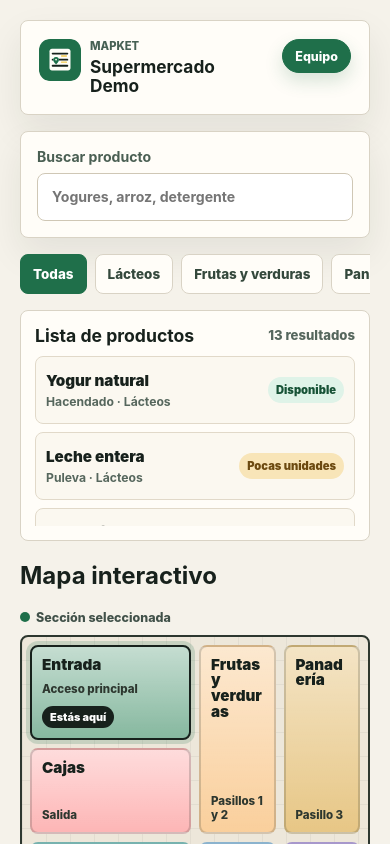
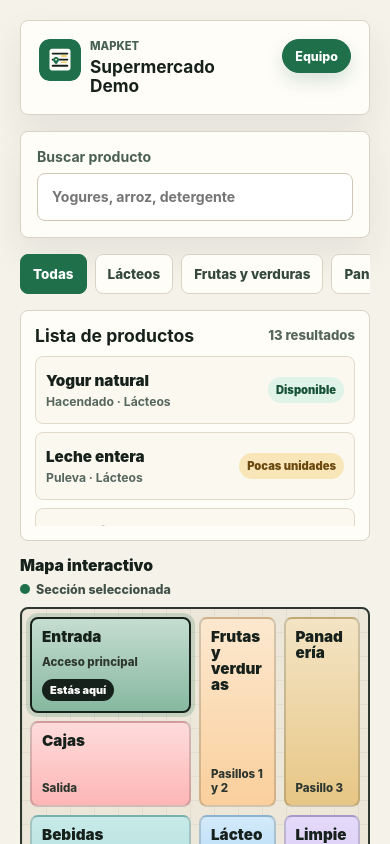
Before and after one commit to CarlosMirandaHuerta/Mapket-TFG-DAW, a Vue app: page /s/1 in a window 390 px wide. Shown: the top 844 px of the page. Built offline with nearby package versions, Linux system fonts and the light colour scheme; no server answers; the database is empty.

Commit message:
Ajusta título del mapa interactivo

```diff
--- a/src/components/MapaTienda.vue
+++ b/src/components/MapaTienda.vue
@@ -51,3 +51,19 @@ defineEmits(['seleccionar'])
     </div>
   </section>
 </template>
+
+<style scoped>
+.titulo-mapa {
+  margin: 0 0 8px;
+  color: #17211c;
+  font-size: 1.05rem;
+  font-weight: 900;
+  line-height: 1.1;
+}
+
+@media (max-width: 520px) {
+  .titulo-mapa {
+    font-size: 0.98rem;
+  }
+}
+</style>
```
